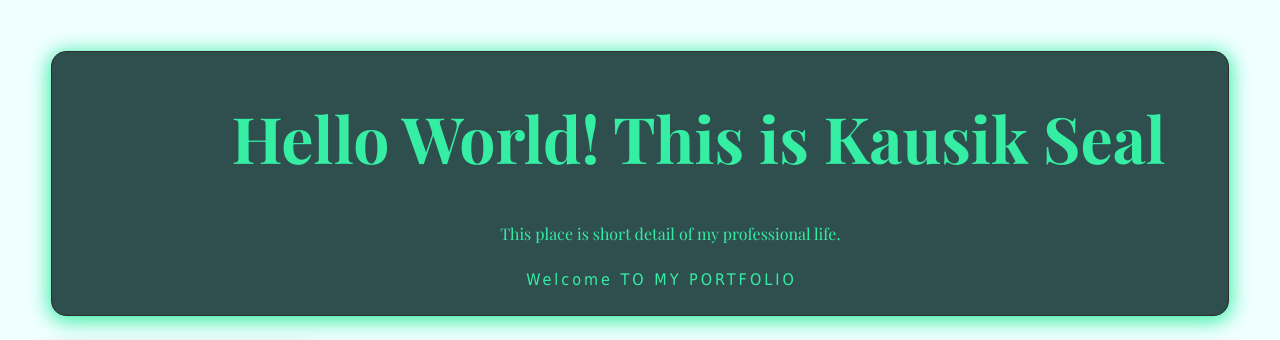
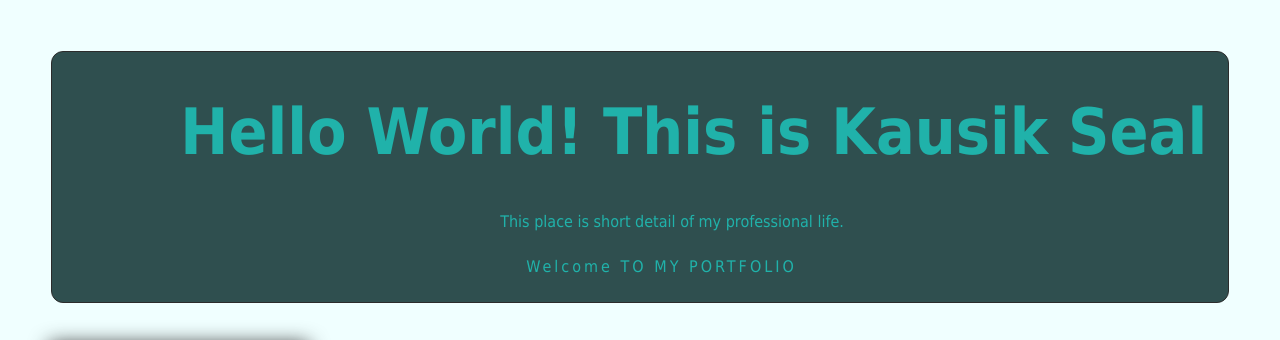
Before and after one commit to kausiks18/kausiks18.github.io, a plain HTML site: page index.html in a window 1280 px wide. Shown: the top 340 px of the page. Drawn offline with nearby package versions, Linux system fonts and the light colour scheme.

Commit message:
Update index.css

```diff
--- a/index.css
+++ b/index.css
@@ -16,29 +16,27 @@ body {
 .parent .child {
     background: #2F4F4F;
     border: 1px solid #2c2c2c;
-    border-radius: 15px;
-    box-shadow: 0px 3px 20px 2px #35eea4;
+    border-radius: 12px;
     display: flex;
-
 	flex-wrap: wrap;
 	align-content: center;
 
 }
 
   .heading {
-    color: #35eea4;
-    font-family: "Playfair Display", serif;
+    color:#20B2AA;
+    font-family: Tahoma, Geneva, sans-serif;
     font-size: 4rem;
     font-weight: 700;
 
-	padding-left: 14vw;
+	padding-left: 10vw;
 
 
 }
 
   .sub-heading {
-    color: #35eea4;
-    font-family: "Playfair Display", "Times New Roman", Times, serif;
+    color: 	#20B2AA;
+    font-family: Tahoma, Geneva, sans-serif;
     font-size: 1.5 rem;
     margin: 0;
 	padding-left: 35vw;
@@ -48,7 +46,7 @@ body {
     background: none;
     border: none;
     border-radius: 5px;
-    color: #35eea4;
+    color: 	#20B2AA;
     font-family: Tahoma, Geneva, sans-serif;
     font-size: 1rem;
     letter-spacing: 3px;
@@ -56,13 +54,10 @@ body {
 
     padding: 10px;
 
-    transition: box-shadow 0.3s linear 0.1s;
+
 }
 
-.banner .card .sub-heading button:focus{
-    cursor: pointer;
-    box-shadow: 0 3px 20px 0 #35eea4;
-}
+
 
 .icon
 {
```
